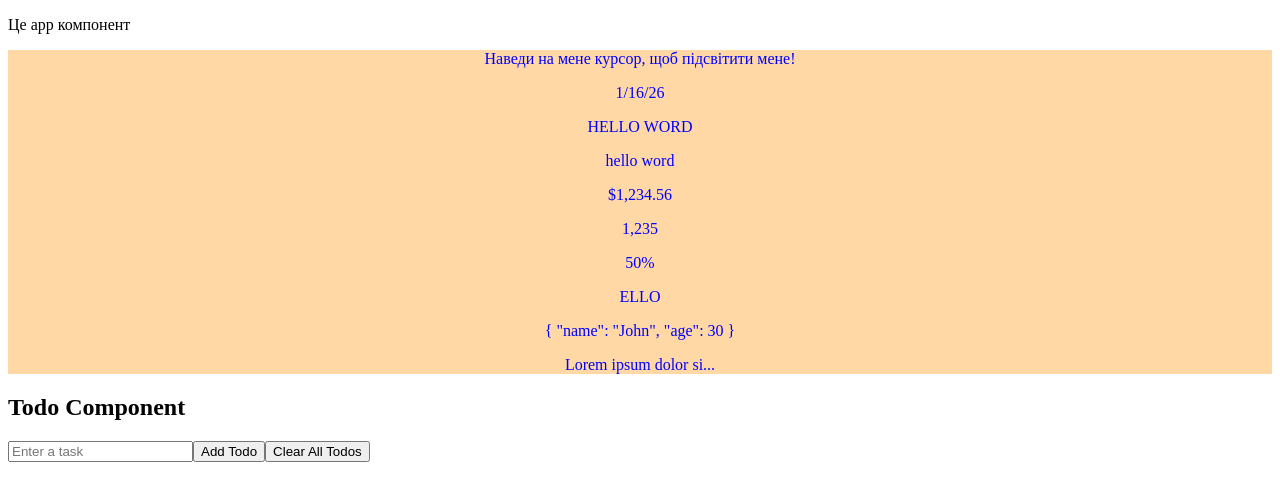
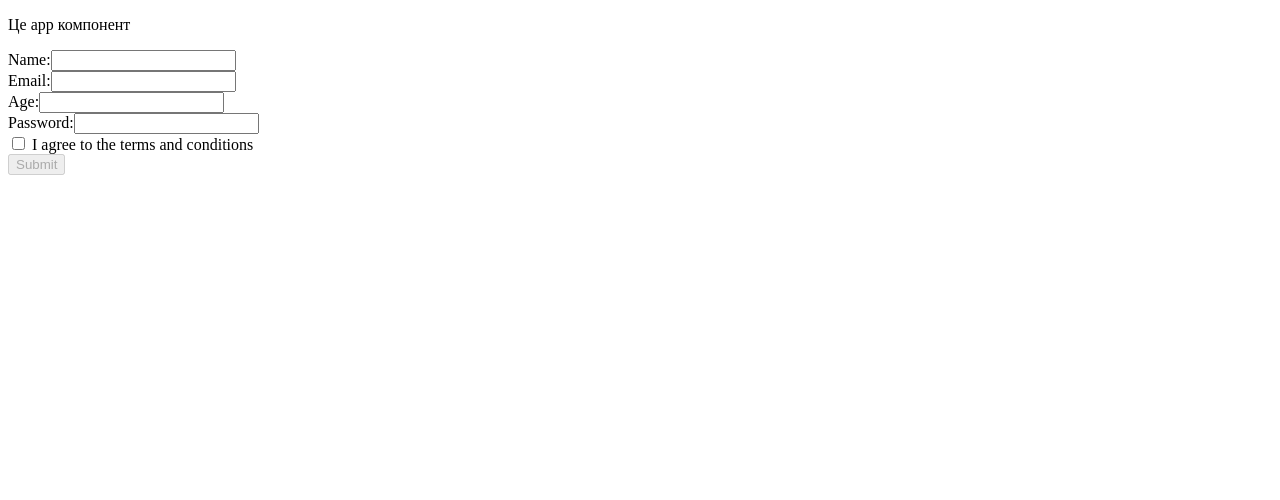
Before and after one commit to SokolovskyiAnatolii/angular-learning, an Angular app: page / in a window 1280 px wide. Shown: the top 500 px of the page. Built offline with nearby package versions, Linux system fonts and the light colour scheme.

Commit message:
feat: add FormComponent with reactive form implementation and validation

```diff
--- a/src/app/app.html
+++ b/src/app/app.html
@@ -1,4 +1,5 @@
 <p>Це app компонент</p>
-<p>{{ manageMessageFromChild }}</p>
+<!-- <p>{{ manageMessageFromChild }}</p>
 <app-test [childMassage]="massageFromParent" (parentMassage)="handleMessageFromChild($event)">  </app-test>
-<app-todo></app-todo>
+<app-todo></app-todo> -->
+<app-form></app-form>
--- a/src/app/app.ts
+++ b/src/app/app.ts
@@ -2,10 +2,11 @@ import { Component, signal } from '@angular/core';
 import { RouterOutlet } from '@angular/router';
 import { TestComponent } from './components/test/test';
 import { TodoComponent } from './components/todo/todo';
+import { FormComponent } from './components/form/form';
 
 @Component({
   selector: 'app-root',
-  imports: [RouterOutlet, TestComponent,TodoComponent],
+  imports: [RouterOutlet, TestComponent,TodoComponent,FormComponent],
   templateUrl: './app.html',
   styleUrl: './app.scss'
 })
--- /dev/null
+++ b/src/app/components/form/form.html
@@ -0,0 +1,43 @@
+<div>
+<div class="container">
+  <form [formGroup]="complexForm" (ngSubmit)="onSubmit()">
+    <div class="form-group">
+      <label for="name">Name:</label>
+      <input type="text" formControlName="name" />
+      <div *ngIf="name?.invalid && name?.touched" class="error">
+        This value is invalid.
+      </div>
+    </div>
+    <div class="form-group">
+      <label for="email">Email:</label>
+      <input type="email" formControlName="email" />
+      <div *ngIf="email?.invalid && email?.touched" class="error">
+        Please enter a valid email.
+      </div>
+    </div>
+    <div class="form-group">
+      <label for="age">Age:</label>
+      <input type="number" formControlName="age" />
+      <div *ngIf="age?.invalid && age?.touched" class="error">
+        Age must be between 18 and 120.
+      </div>
+    </div>
+    <div class="form-group">
+      <label for="password">Password:</label>
+      <input type="password" formControlName="password" />
+      <div *ngIf="password?.invalid && password?.touched" class="error">
+        Password must be at least 6 characters long.
+      </div>
+    </div>
+
+    <div>
+      <label>
+        <input type="checkbox" formControlName="consent" />
+        I agree to the terms and conditions
+      </label>
+    </div>
+
+    <button type="submit" [disabled]="complexForm.invalid">Submit</button>
+  </form>
+</div>
+</div>
--- /dev/null
+++ b/src/app/components/form/form.ts
@@ -0,0 +1,39 @@
+import { CommonModule } from '@angular/common';
+import { Component } from '@angular/core';
+import { AbstractControl, FormControl, ValidationErrors, FormGroup, FormsModule, ReactiveFormsModule, Validators } from '@angular/forms';
+
+@Component({
+  selector: 'app-form',
+  imports: [CommonModule,FormsModule,ReactiveFormsModule],
+  templateUrl: './form.html',
+  styleUrl: './form.scss',
+})
+export class FormComponent {
+
+  ageValidator(control: AbstractControl): ValidationErrors | null {
+    const value = control.value;
+    const isValidAge = value >= 18 && value <= 120;
+    return isValidAge ? null : { ageInvalid: 'Age must be between 18 and 120' };
+  }
+
+  complexForm = new FormGroup({
+    name: new FormControl('', [Validators.required, Validators.minLength(2)]),
+    email: new FormControl('', [Validators.required, Validators.email]),
+    age: new FormControl(null, [Validators.required, this.ageValidator]),
+    password: new FormControl('', [Validators.required, Validators.minLength(6)]),
+    consent: new FormControl(false, [Validators.requiredTrue]),
+  });
+
+  onSubmit(): void {
+    console.log('Form value', this.complexForm.value);
+    console.log('Form status - is valid', this.complexForm.valid);
+    console.log('From controls', this.complexForm.controls);
+  }
+
+  get name() { return this.complexForm.get('name'); }
+  get email() { return this.complexForm.get('email'); }
+  get age() { return this.complexForm.get('age'); }
+  get password() { return this.complexForm.get('password'); }
+  get consent() { return this.complexForm.get('consent'); }
+
+}
```
Also changed, not shown: src/app/components/form/form.scss (added), 1 other file (tests, documents, lock files or other folders).
